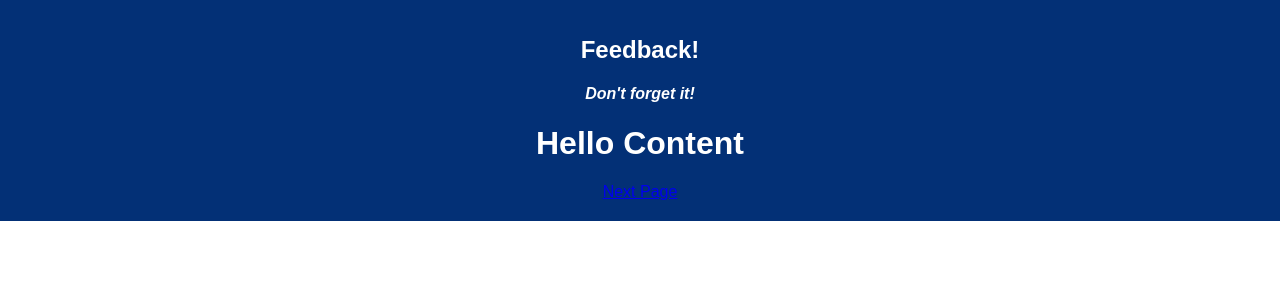
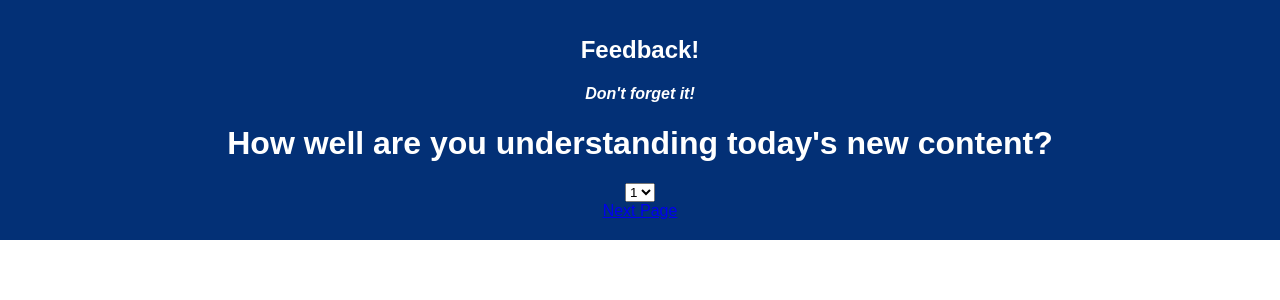
Before and after one commit to gvorvik/weekend-7-project, a React (Create React App) app: page /content in a window 1280 px wide. Shown: the top 300 px of the page. Built offline with nearby package versions, Linux system fonts and the light colour scheme.

Commit message:
send first three ratings to redux store

```diff
--- a/src/components/content/content.js
+++ b/src/components/content/content.js
@@ -1,17 +1,30 @@
 import React, { Component } from 'react';
-import axios from 'axios';
-import {connect} from 'react-redux';
+import { connect } from 'react-redux';
 import { Link } from 'react-router-dom';
 
 
 
 
 class Content extends Component {
+
+  handleContentUnderstandingRating = (event) => {
+    let action = { type: "CONTENT_UNDERSTANDING_RATING", payload: event.target.value };
+    this.props.dispatch(action);
+  }
+
   render() {
     return (
       <div>
-          <h1>Hello Content</h1>
-          <Link to='/support'>Next Page</Link>
+        <h1>How well are you understanding today's new content?</h1>
+        <select onChange={this.handleContentUnderstandingRating} name="contentRatings">
+          <option value="1">1</option>
+          <option value="2">2</option>
+          <option value="3">3</option>
+          <option value="4">4</option>
+          <option value="5">5</option>
+        </select>
+        <br />
+        <Link to='/support'>Next Page</Link>
       </div>
     );
   }
--- a/src/components/feeling/feeling.js
+++ b/src/components/feeling/feeling.js
@@ -1,5 +1,4 @@
 import React, { Component } from 'react';
-import axios from 'axios';
 import { connect } from 'react-redux';
 import { Link } from 'react-router-dom';
 
@@ -11,14 +10,13 @@ class Feeling extends Component {
     handleFeelingRating = (event) => {
         let action = {type: "FEELING_RATING", payload: event.target.value};
         this.props.dispatch(action);
-        console.log('number chosen', event.target.value);
     }
 
     render() {
         return (
             <div>
                 <h1>How are you feeling today?</h1>
-                <select onChange={this.handleFeelingRating} name="cars">
+                <select onChange={this.handleFeelingRating} name="feelingRatings">
                     <option value="1">1</option>
                     <option value="2">2</option>
                     <option value="3">3</option>
--- a/src/components/support/support.js
+++ b/src/components/support/support.js
@@ -1,17 +1,31 @@
 import React, { Component } from 'react';
 import axios from 'axios';
-import {connect} from 'react-redux';
+import { connect } from 'react-redux';
 import { Link } from 'react-router-dom';
 
 
 
 
 class Support extends Component {
+
+  handleSupportRating = (event) => {
+    let action = { type: "SUPPORT_RATING", payload: event.target.value };
+    this.props.dispatch(action);
+  }
+
   render() {
     return (
       <div>
-          <h1>Hello Support</h1>
-          <Link to='/comments'>Next Page</Link>
+        <h1>Hello Support</h1>
+        <select onChange={this.handleSupportRating} name="supportRatings">
+          <option value="1">1</option>
+          <option value="2">2</option>
+          <option value="3">3</option>
+          <option value="4">4</option>
+          <option value="5">5</option>
+        </select>
+        <br />
+        <Link to='/comments'>Next Page</Link>
       </div>
     );
   }
--- a/src/index.js
+++ b/src/index.js
@@ -11,6 +11,14 @@ import logger from 'redux-logger';
 const studentReviewReducer = (state = {}, action) => {
     if(action.type === 'FEELING_RATING') {
         state.feelingRating = action.payload;
+        console.log(state);
+    }
+    else if(action.type === 'CONTENT_UNDERSTANDING_RATING') {
+        state.contentUnderstandingRating = action.payload;
+        console.log(state);
+    }
+    else if(action.type === 'SUPPORT_RATING') {
+        state.supportRating = action.payload;
         console.log(state);
     }
     return state;
```
